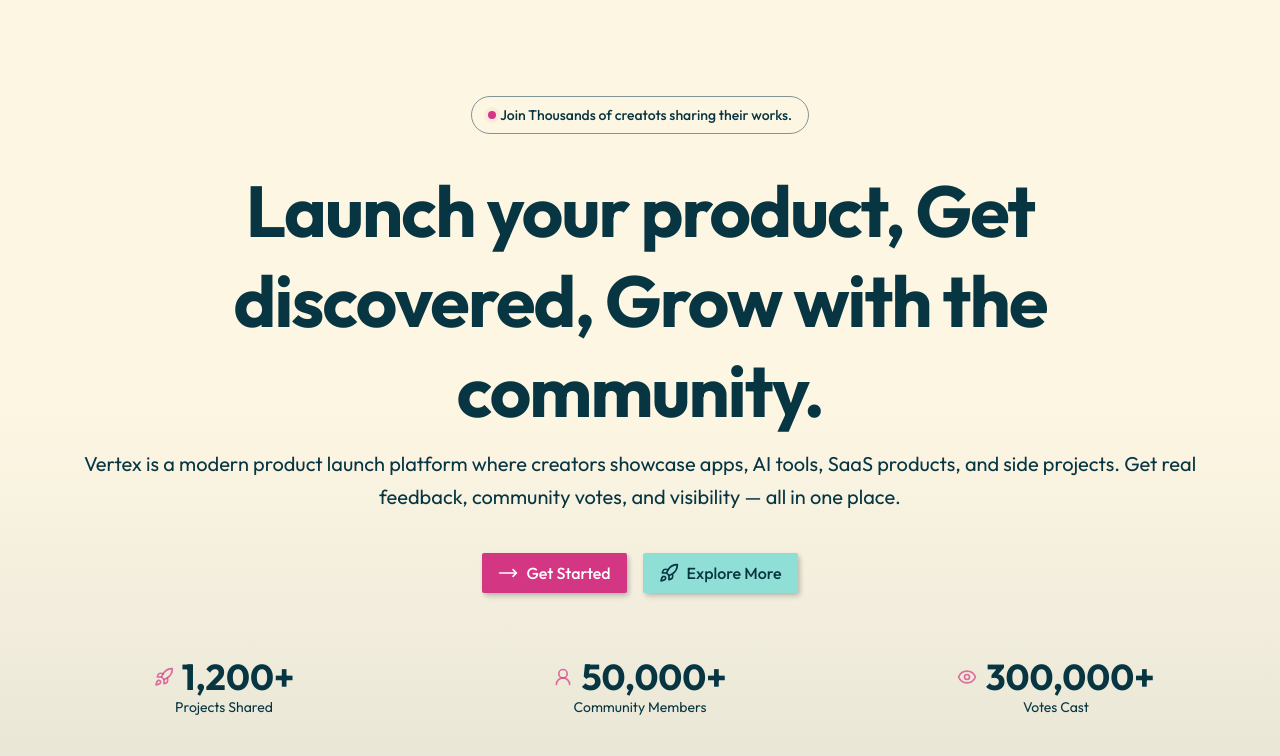
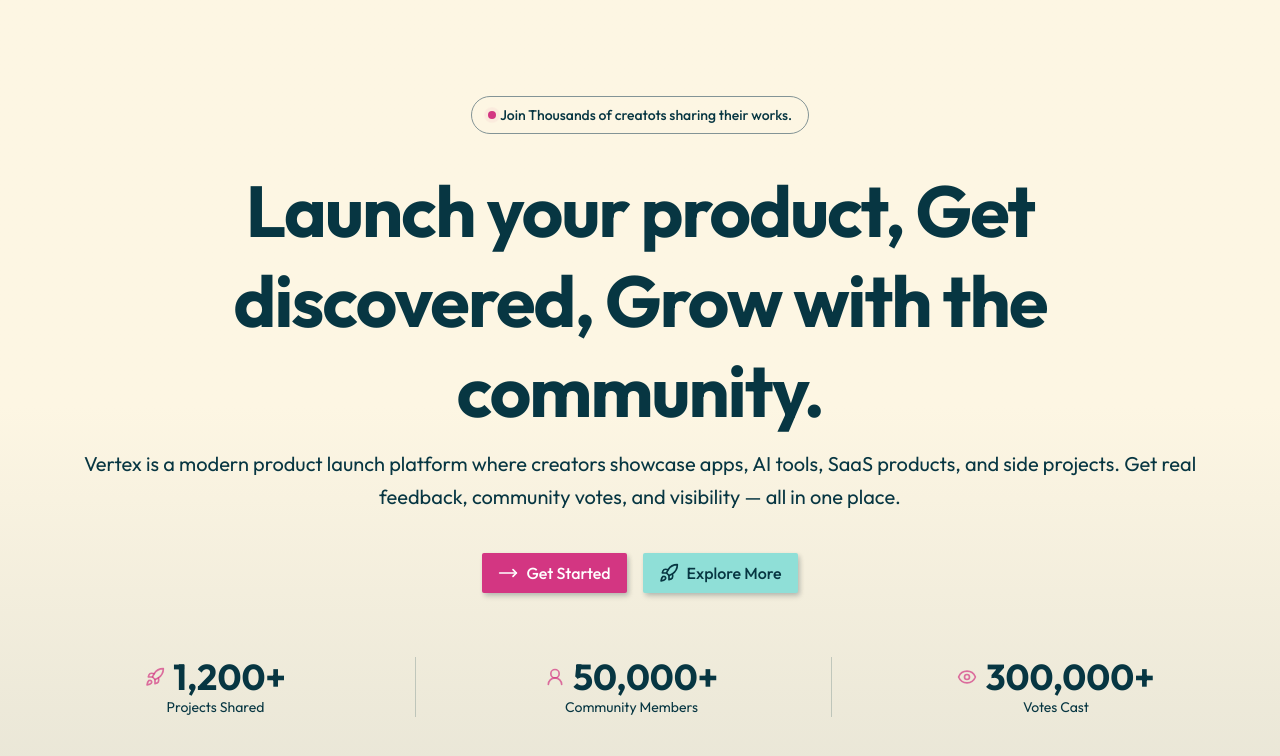
Before and after one commit to bijaya-dev07/Vertex, a Next.js app in the folder vertex/: page / in a window 1280 px wide. Shown: the top 756 px of the page. Built offline with nearby package versions, Linux system fonts and the light colour scheme.

Commit message:
feat: add hasBorder property to statsData for improved styling in StatsCard

```diff
--- a/vertex/components/ui/landing-page/hero-section.tsx
+++ b/vertex/components/ui/landing-page/hero-section.tsx
@@ -31,8 +31,18 @@
   };
 
   const statsData = [
-    { icon: RocketIcon, value: "1,200+", label: "Projects Shared" },
-    { icon: User2Icon, value: "50,000+", label: "Community Members" },
+    {
+      icon: RocketIcon,
+      value: "1,200+",
+      label: "Projects Shared",
+      hasBorder: true,
+    },
+    {
+      icon: User2Icon,
+      value: "50,000+",
+      label: "Community Members",
+      hasBorder: true,
+    },
     { icon: EyeIcon, value: "300,000+", label: "Votes Cast" },
   ];
   return (
--- a/vertex/components/ui/landing-page/stat-cards.tsx
+++ b/vertex/components/ui/landing-page/stat-cards.tsx
@@ -1,16 +1,20 @@
-import {  LucideIcon } from "lucide-react";
+import { LucideIcon } from "lucide-react";
 
 export default function StatsCard({
   icon: Icon,
   value,
   label,
+  hasBorder,
 }: {
   icon: LucideIcon;
   value: string;
   label: string;
+  hasBorder?: boolean;
 }) {
   return (
-    <div>
+    <div
+      className={hasBorder ? "border-r border-muted-foreground/20 pr-4" : ""}
+    >
       <div className="flex items-center justify-center gap-2">
         <Icon className="size-5 text-primary/70" />
         <p className="text-3xl sm:text-4xl font-bold">{value}</p>
```
